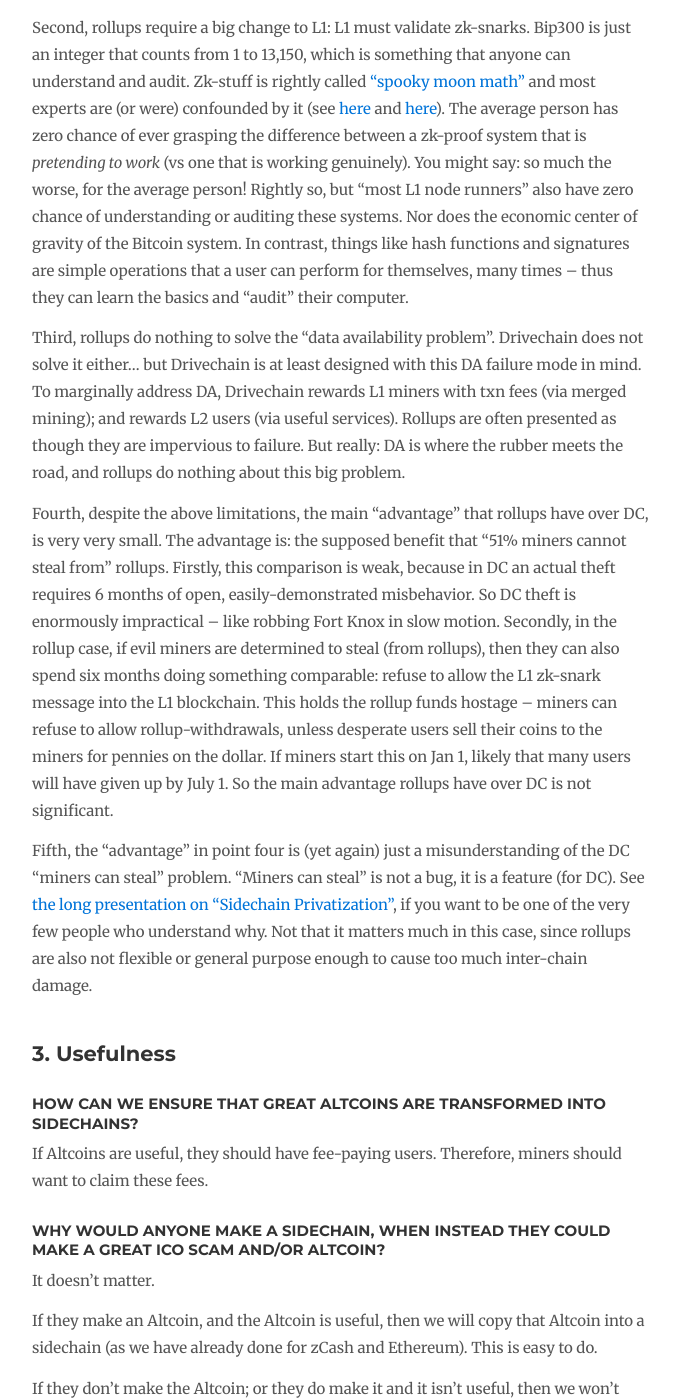
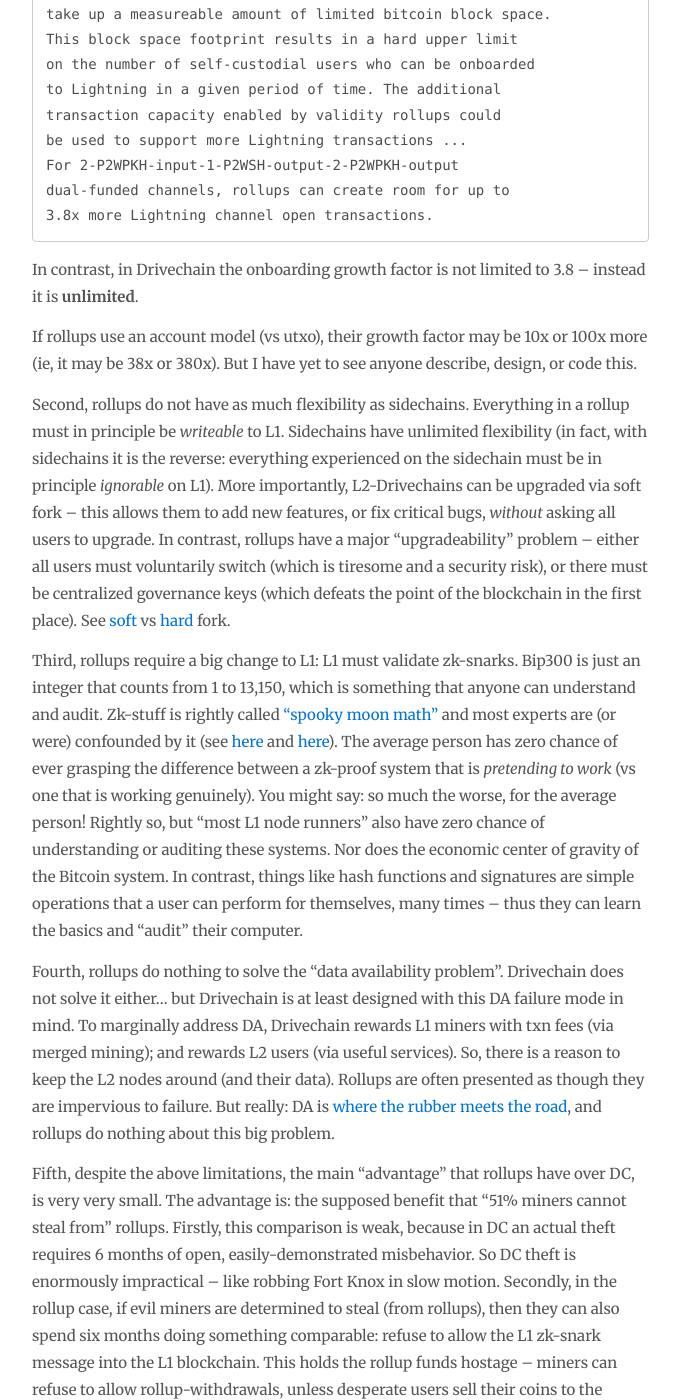
Before and after one commit to drivechain-project/drivechain.info, a Jekyll site: the page built from faq/index.md, in a window 1280 px wide and 1400 px high, scrolled down 13673 px. Shown: the whole window, without its empty margins (138-818 px from the left). Built offline with Jekyll 4.4.1, drawn with Linux system fonts in a browser that asks for light colours; comment, search, counter and statistics services are not loaded; some of the changed text lies outside the part shown.

Commit message:
Update index.md

```diff
--- a/faq/index.md
+++ b/faq/index.md
@@ -326,15 +326,28 @@
 
 ## Category: Comparing Drivechain To...
 
+
 ### LN and ARK
 
 LN and Ark are "non-mined L2s" -- they do not pay their txn fees to L1 Miners. This will cause a whole host of problems, as I [presented at OP NEXT](https://www.youtube.com/watch?v=ImUCulfr1cE) in Nov 2024. In contrast, Drivechain passes all of its txn fees to L1 miners.
 
 This is in addition to [the other problems with Lightning](https://www.truthcoin.info/blog/lightning-limitations/), and [with ARK](https://arkdev.info/blog/liquidity-requirements/#the-change-problem).
 
+In Oct 2025 I [debated a room full of LN experts](https://www.youtube.com/watch?v=EhJoJPf76Pw). Many of the LN supporters ended up agreeing with me, Tadge Dryja even joined at the end -- and did not fundamentally disagree.
 
 
-### How does this proposal compare to the proposal in [the Oct 2014 paper "Enabling Blockchain Innovations with Pegged Sidechains"](https://blockstream.com/sidechains.pdf)? ### {#blockstream}
+### BitVM
+
+The main advantage of BitVM is that *it exists* -- so you can play with it now.
+
+But overall it is much less desirable than Bip300. The inventor of BitVM, Robin Linus, has mentioned [several](https://x.com/LayerTwoLabs/status/1762470136047395131) [times](https://x.com/TheVladCostea/status/1739341247163056335) that BitVM is a less-desirable alternative to Bip300 (which does not yet exist, on Bitcoin Core).
+
+BitVM is undergoing constant R&D. At Bitcoin Amsterdam 2025, Robin [updated everyone](https://www.youtube.com/watch?v=_lYakucObZ0) on the latest: [1] BitVM still requires covenants / CTV; [2] there is still an on/off chain tradeoff problem, amounting to tens of megabytes. At (9:08) he explains that the previous version (BitVM 2) was actually not possible to fit in an L1 BTC block.
+
+One one hand, it is very impressive technology. On the other hand, it is liable to be impractical ["nerdsniping"](https://xkcd.com/356/).
+
+
+### The Oct 2014 paper ["Enabling Blockchain Innovations with Pegged Sidechains"](https://blockstream.com/sidechains.pdf)? ### {#blockstream}
 
 Only in Appendix B is there a concrete suggestion. It was never implemented in the real world, and in the paper it is immediately qualified with the sentence "A detailed analysis of this problem and its possible solutions is out of scope for this document".
 
@@ -346,6 +359,7 @@
 
 Blockstream's skiplist proof is "in the tens of kilobytes range". DC requires first [an M3 message, and next many M4 messages](https://github.com/bitcoin/bips/blob/master/bip-0300.mediawiki#user-content-M4__ACK_Bundles). Roughly 1 marginal byte per sidechain per block. Over 13,150 blocks, this is 13.150 KB per sidechain of course. So Drivechain's size is slightly smaller.
 
+By the way, that paper is probably [the biggest setback in Bitcoin's history](https://www.truthcoin.info/blog/sidechains-2014-wp/).
 
 
 ### What is the difference between drivechain and extension blocks? ### {#ext-blocks}
@@ -398,7 +412,7 @@
 
 They have several drawbacks when compared to drivechain.
 
-First: the benefits of rollups are much lower.
+First: the scalability increase is much lower.
 
 Rollup's increase in onboarding capacity is capped. See an example of capped-ness [here](https://bitcoinrollups.org/#section-1-an-introduction-to-validity-rollups):
 
@@ -415,19 +429,19 @@
 3.8x more Lightning channel open transactions.
 </code></pre></div></div>
 
-In contrast, in Drivechain the onboarding growth factor is not limited to 3.8 -- instead it is unlimited.
+In contrast, in Drivechain the onboarding growth factor is not limited to 3.8 -- instead it is **unlimited**.
 
 If rollups use an account model (vs utxo), their growth factor may be 10x or 100x more (ie, it may be 38x or 380x). But I have yet to see anyone describe, design, or code this.
 
-Furthermore, rollups do not have as much flexibility as sidechains. (Sidechains have unlimited flexibility -- everything in a rollup must in principle be *writeable* to L1, whereas sidechains are the reverse: everything experienced on the sidechain must be in principle *ignorable* on L1.)
+Second, rollups do not have as much flexibility as sidechains. Everything in a rollup must in principle be *writeable* to L1. Sidechains have unlimited flexibility (in fact, with sidechains it is the reverse: everything experienced on the sidechain must be in principle *ignorable* on L1). More importantly, L2-Drivechains can be upgraded via soft fork -- this allows them to add new features, or fix critical bugs, *without* asking all users to upgrade. In contrast, rollups have a major "upgradeability" problem -- either all users must voluntarily switch (which is tiresome and a security risk), or there must be centralized governance keys (which defeats the point of the blockchain in the first place). See [soft](https://bip300cusf.com/cusf.pdf) vs [hard](https://www.truthcoin.info/blog/against-the-hard-fork/) fork.
 
-Second, rollups require a big change to L1: L1 must validate zk-snarks. Bip300 is just an integer that counts from 1 to 13,150, which is something that anyone can understand and audit. Zk-stuff is rightly called ["spooky moon math"](https://old.reddit.com/r/ethereum/comments/6wjnou/what_is_zksnarks_spooky_moon_math/) and most experts are (or were) confounded by it (see [here](https://twitter.com/peterktodd/status/794950673280409601) and [here](https://www.youtube.com/watch?v=P6RLjcGVUnw&t=1050s)). The average person has zero chance of ever grasping the difference between a zk-proof system that is *pretending to work* (vs one that is working genuinely). You might say: so much the worse, for the average person! Rightly so, but "most L1 node runners" also have zero chance of understanding or auditing these systems. Nor does the economic center of gravity of the Bitcoin system. In contrast, things like hash functions and signatures are simple operations that a user can perform for themselves, many times -- thus they can learn the basics and "audit" their computer.
+Third, rollups require a big change to L1: L1 must validate zk-snarks. Bip300 is just an integer that counts from 1 to 13,150, which is something that anyone can understand and audit. Zk-stuff is rightly called ["spooky moon math"](https://old.reddit.com/r/ethereum/comments/6wjnou/what_is_zksnarks_spooky_moon_math/) and most experts are (or were) confounded by it (see [here](https://twitter.com/peterktodd/status/794950673280409601) and [here](https://www.youtube.com/watch?v=P6RLjcGVUnw&t=1050s)). The average person has zero chance of ever grasping the difference between a zk-proof system that is *pretending to work* (vs one that is working genuinely). You might say: so much the worse, for the average person! Rightly so, but "most L1 node runners" also have zero chance of understanding or auditing these systems. Nor does the economic center of gravity of the Bitcoin system. In contrast, things like hash functions and signatures are simple operations that a user can perform for themselves, many times -- thus they can learn the basics and "audit" their computer.
 
-Third, rollups do nothing to solve the "data availability problem". Drivechain does not solve it either... but Drivechain is at least designed with this DA failure mode in mind. To marginally address DA, Drivechain rewards L1 miners with txn fees (via merged mining); and rewards L2 users (via useful services). Rollups are often presented as though they are impervious to failure. But really: DA is where the rubber meets the road, and rollups do nothing about this big problem.
+Fourth, rollups do nothing to solve the "data availability problem". Drivechain does not solve it either... but Drivechain is at least designed with this DA failure mode in mind. To marginally address DA, Drivechain rewards L1 miners with txn fees (via merged mining); and rewards L2 users (via useful services). So, there is a reason to keep the L2 nodes around (and their data). Rollups are often presented as though they are impervious to failure. But really: DA is [where the rubber meets the road](https://www.truthcoin.info/blog/bsv-data-avail/), and rollups do nothing about this big problem.
 
-Fourth, despite the above limitations, the main "advantage" that rollups have over DC, is very very small. The advantage is: the supposed benefit that "51% miners cannot steal from" rollups. Firstly, this comparison is weak, because in DC an actual theft requires 6 months of open, easily-demonstrated misbehavior. So DC theft is enormously impractical -- like robbing Fort Knox in slow motion. Secondly, in the rollup case, if evil miners are determined to steal (from rollups), then they can also spend six months doing something comparable: refuse to allow the L1 zk-snark message into the L1 blockchain. This holds the rollup funds hostage -- miners can refuse to allow rollup-withdrawals, unless desperate users sell their coins to the miners for pennies on the dollar. If miners start this on Jan 1, likely that many users will have given up by July 1. So the main advantage rollups have over DC is not significant.
+Fifth, despite the above limitations, the main "advantage" that rollups have over DC, is very very small. The advantage is: the supposed benefit that "51% miners cannot steal from" rollups. Firstly, this comparison is weak, because in DC an actual theft requires 6 months of open, easily-demonstrated misbehavior. So DC theft is enormously impractical -- like robbing Fort Knox in slow motion. Secondly, in the rollup case, if evil miners are determined to steal (from rollups), then they can also spend six months doing something comparable: refuse to allow the L1 zk-snark message into the L1 blockchain. This holds the rollup funds hostage -- miners can refuse to allow rollup-withdrawals, unless desperate users sell their coins to the miners for pennies on the dollar. If miners start this on Jan 1, likely that many users will have given up by July 1. So the main advantage rollups have over DC is not significant.
 
-Fifth, the "advantage" in point four is (yet again) just a misunderstanding of the DC "miners can steal" problem. "Miners can steal" is not a bug, it is a feature (for DC). See [the long presentation on "Sidechain Privatization"](https://www.youtube.com/watch?v=xGu0o8HH10U&list=PLw8-6ARlyVciMH79ZyLOpImsMug3LgNc4&index=1), if you want to be one of the very few people who understand why. Not that it matters much in this case, since rollups are also not flexible or general purpose enough to cause too much inter-chain damage.
+Sixth, the "advantage" in point five is not an advantage at all. It is just a misunderstanding of the DC "miners can steal" problem. "Miners can steal" is not a bug, it is a feature (for DC). See [the long presentation on "Sidechain Privatization"](https://www.youtube.com/watch?v=xGu0o8HH10U&list=PLw8-6ARlyVciMH79ZyLOpImsMug3LgNc4&index=1), if you want to be one of the very few people who understand why. Not that it matters much in this case, since rollups are also not flexible or general purpose enough to cause too much inter-chain damage.
 
 
 
```
Also changed, not shown: other parts of faq/index.md (+2 -2 lines).
